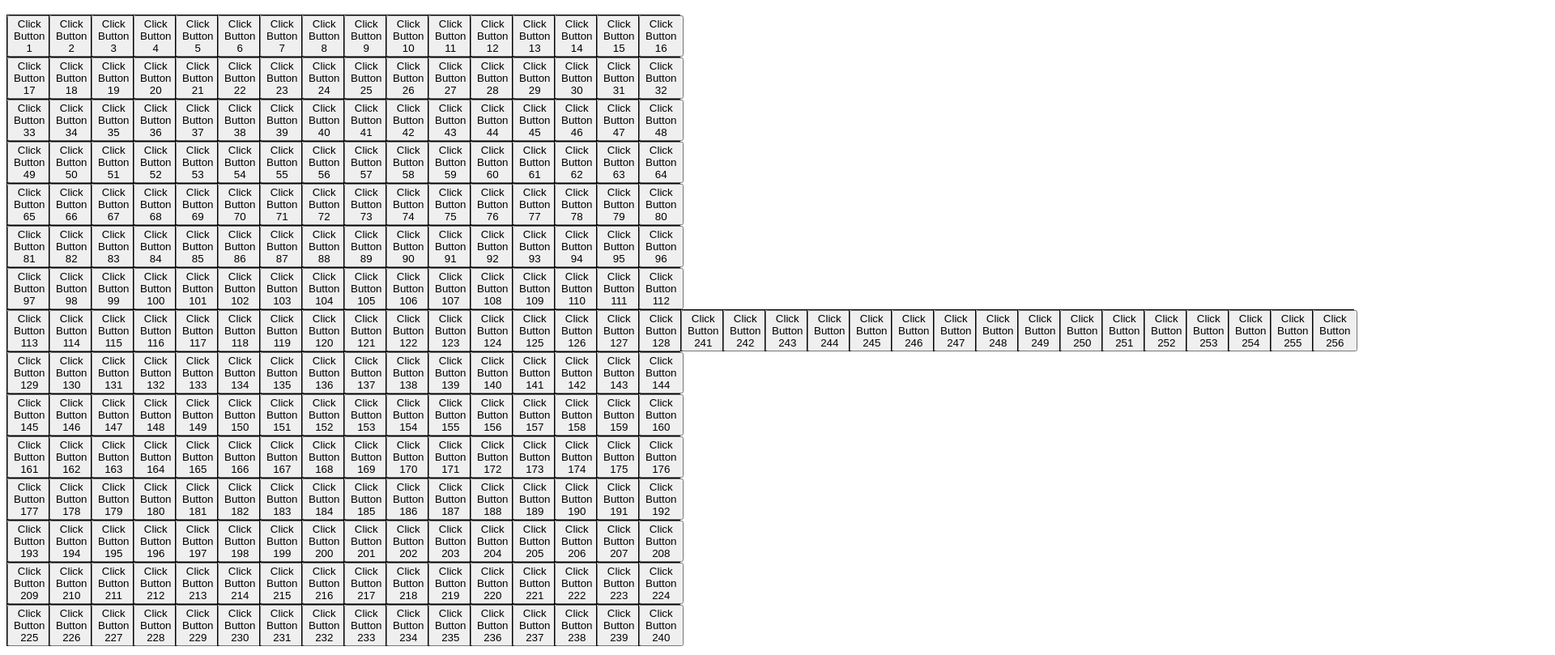
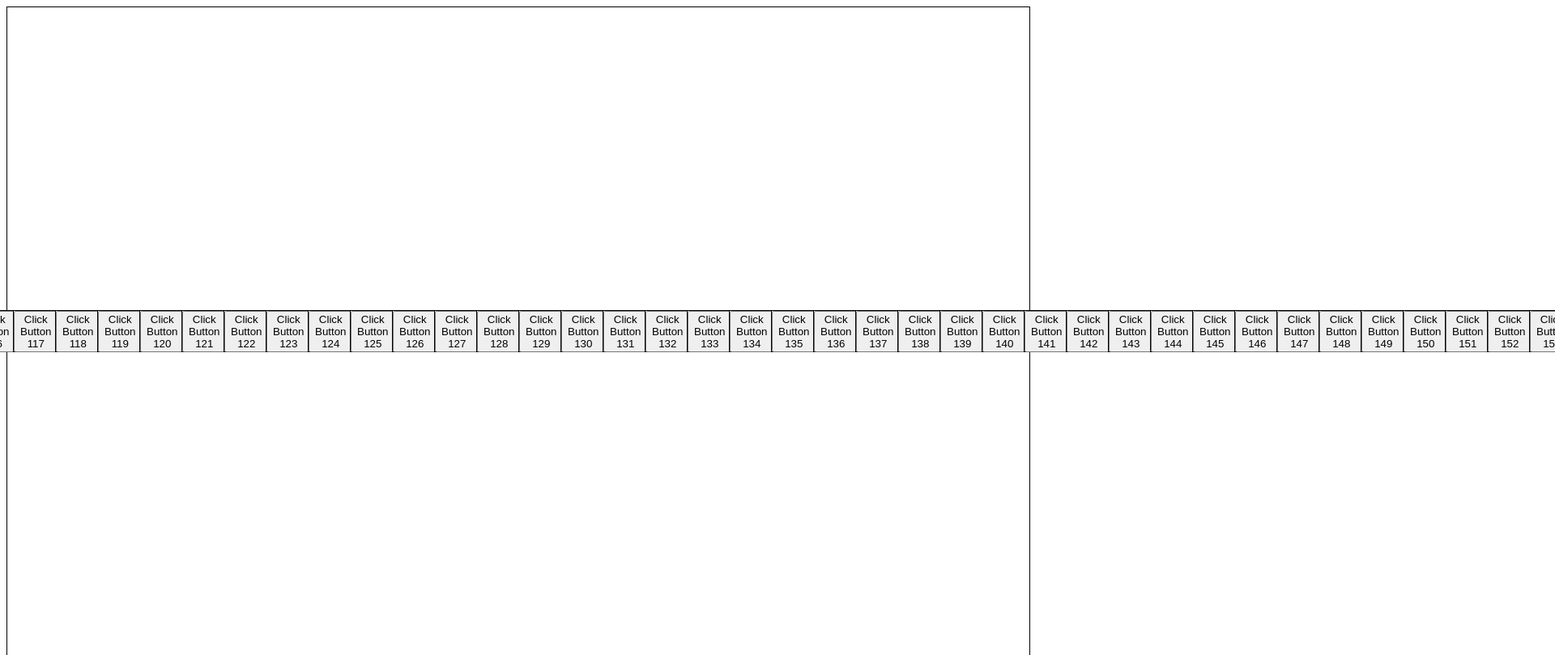
Before and after one commit to SaNDEeep04/Etch-A-Sketch, a plain HTML site: page index.html in a window 1280 px wide. Shown: the top 809 px of the page at 81% size, 1920 px wide, since content can reach past the window. Drawn offline with Linux system fonts and the light colour scheme.

Commit message:
revamped container and column tags

```diff
--- a/styles.css
+++ b/styles.css
@@ -1,11 +1,36 @@
-.container{
-    /* max-width: 450px; */
+/* .container{
+
     height: 100vh;
-    width: 100vw;
+
     display: flex;
-    flex-direction: column;
+    background-color:white;
     justify-content: center;
     align-items: center;
     flex-shrink: 0;
-    flex-wrap: wrap;
+    flex-direction: row;
+
 }
+ .cell{
+    height:50px;
+    width:50px;
+    margin: 0;
+    border:1px solid black;
+    padding:0;
+}
+ .column{
+    height:100vh;
+
+ } */
+.container{
+    display: flex;
+    height: 100vh;
+    border: 1px solid black;
+    justify-content: center;
+    align-items: center;
+
+}
+.column{
+    display: flex;
+    flex: 1;
+    border: 1px solid red;
+}
```
